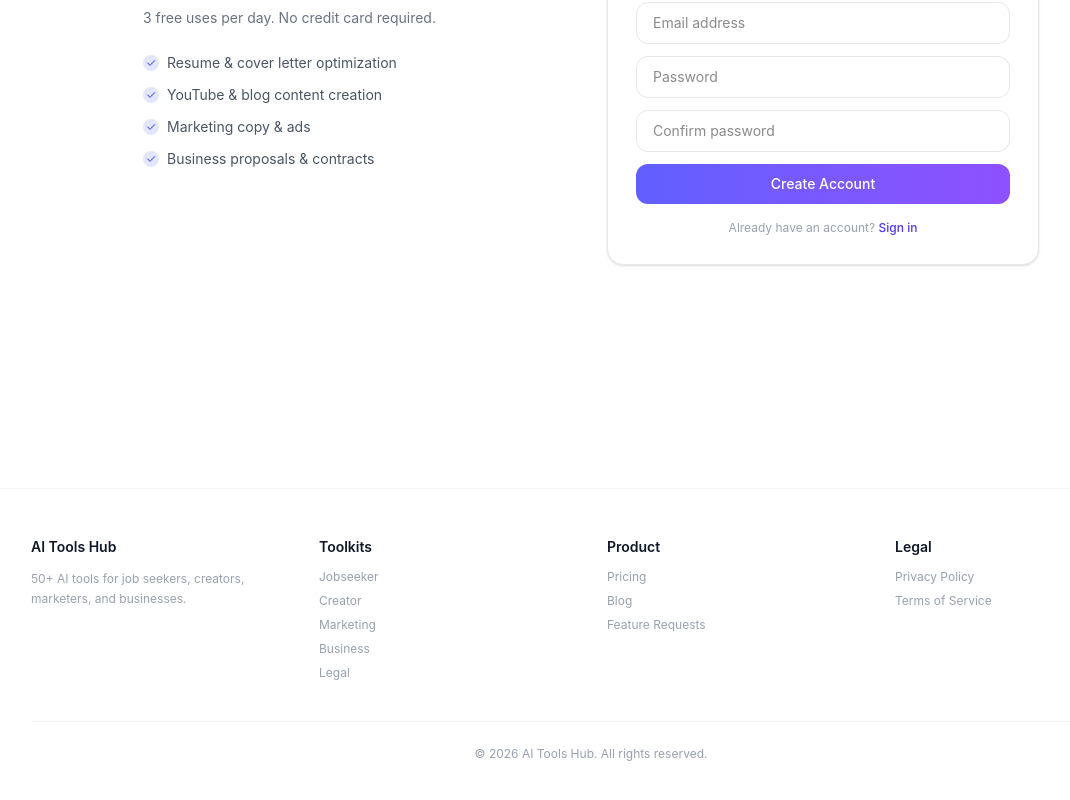
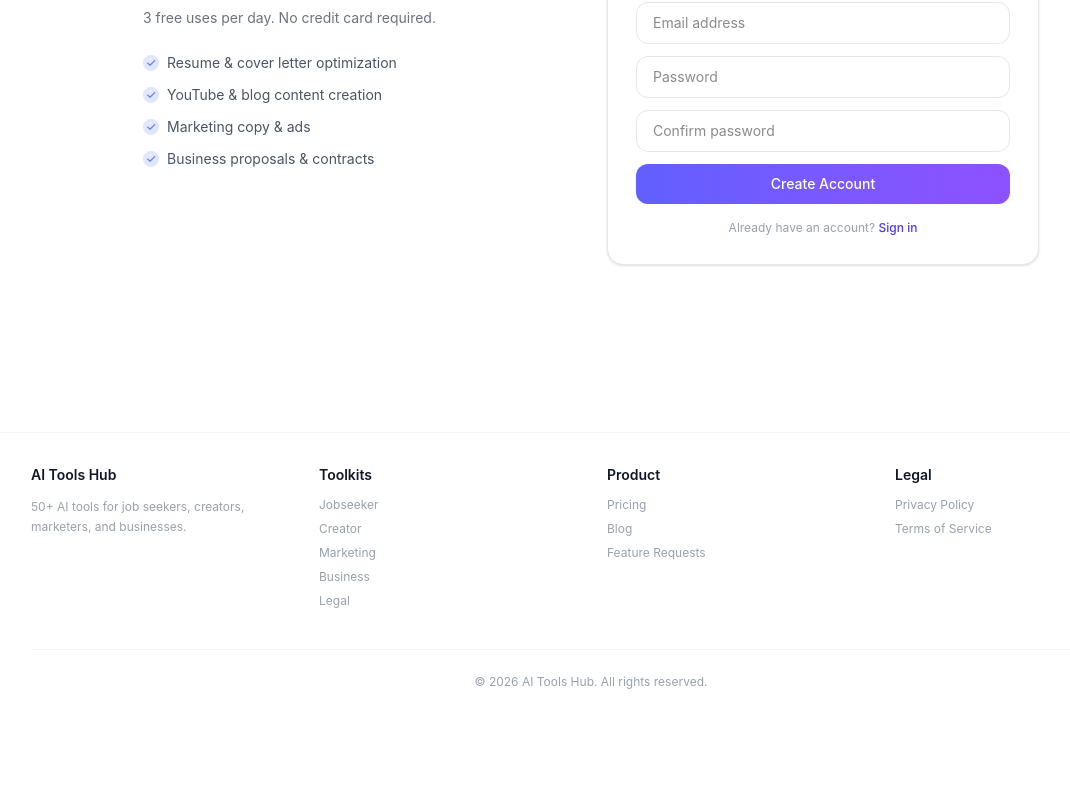
Before and after one commit to brave88868/ai_tools_hub, a Next.js app: page /signup in a window 1280 px wide. Shown: the part 392-1192 px from the top of the page, without its empty margins (49-1119 px from the left). After the commit the page ends 1114 px from the top, so only its background shows below. Built offline with nearby package versions, Linux system fonts and the light colour scheme; no server answers.

Commit message:
style: reduce blog header spacing and footer top gap

```diff
--- a/app/blog/page.tsx
+++ b/app/blog/page.tsx
@@ -21,7 +21,7 @@
   const hasArticles = articles && articles.length > 0;
 
   return (
-    <main className="max-w-4xl mx-auto px-4 py-6">
+    <main className="max-w-4xl mx-auto px-4 pt-3 pb-6">
       <div className="mb-1">
         <h1 className="text-xl font-bold text-gray-900 mb-1">Blog</h1>
         <p className="text-gray-500">AI tool guides, tips, and tutorials.</p>
--- a/components/Footer.tsx
+++ b/components/Footer.tsx
@@ -2,8 +2,8 @@
 
 export default function Footer() {
   return (
-    <footer className="border-t border-gray-100 bg-white mt-20">
-      <div className="max-w-6xl mx-auto px-4 py-12">
+    <footer className="border-t border-gray-100 bg-white mt-6">
+      <div className="max-w-6xl mx-auto px-4 py-8">
         <div className="grid grid-cols-2 md:grid-cols-4 gap-8 mb-10">
           <div>
             <h3 className="text-sm font-semibold text-gray-900 mb-3">AI Tools Hub</h3>
```
